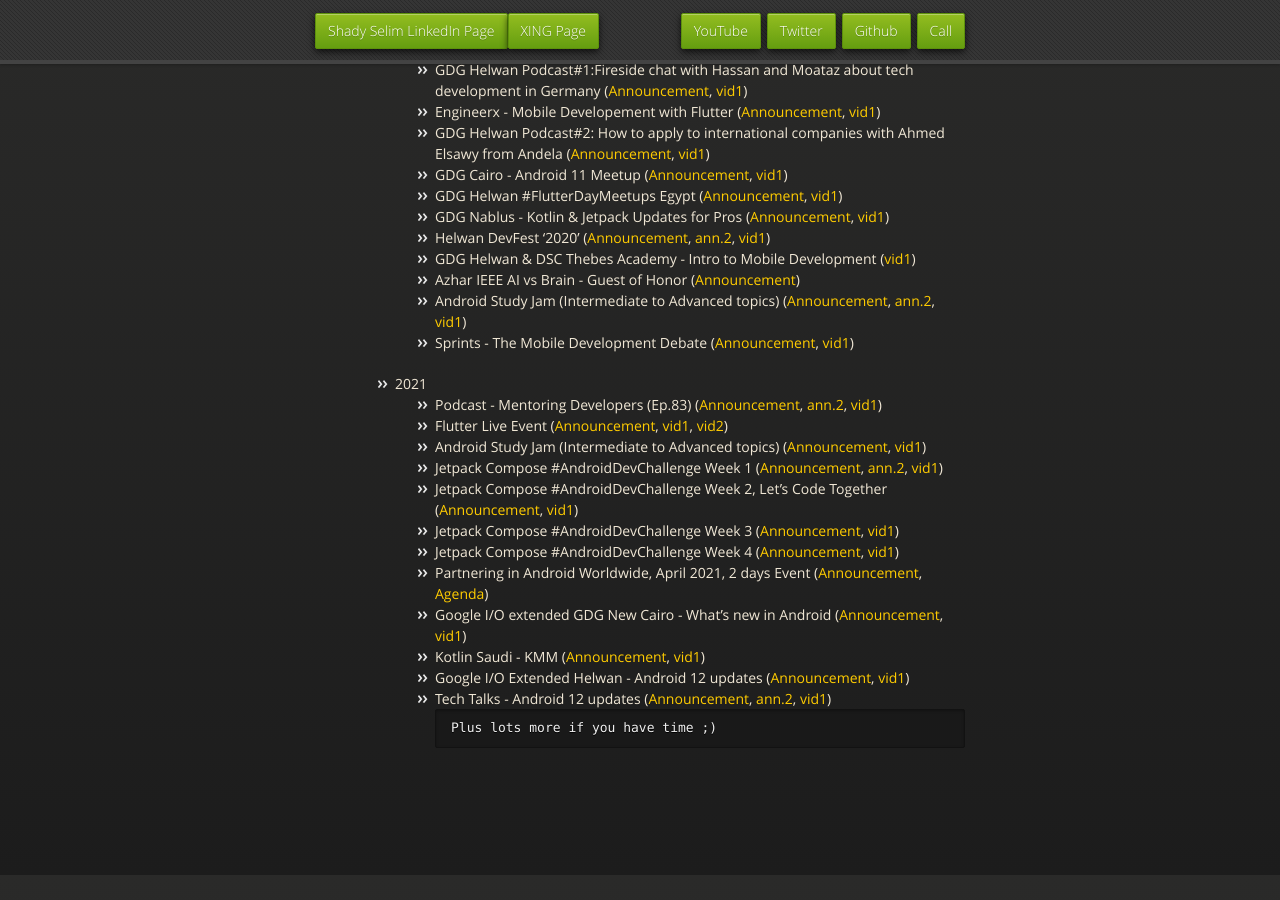
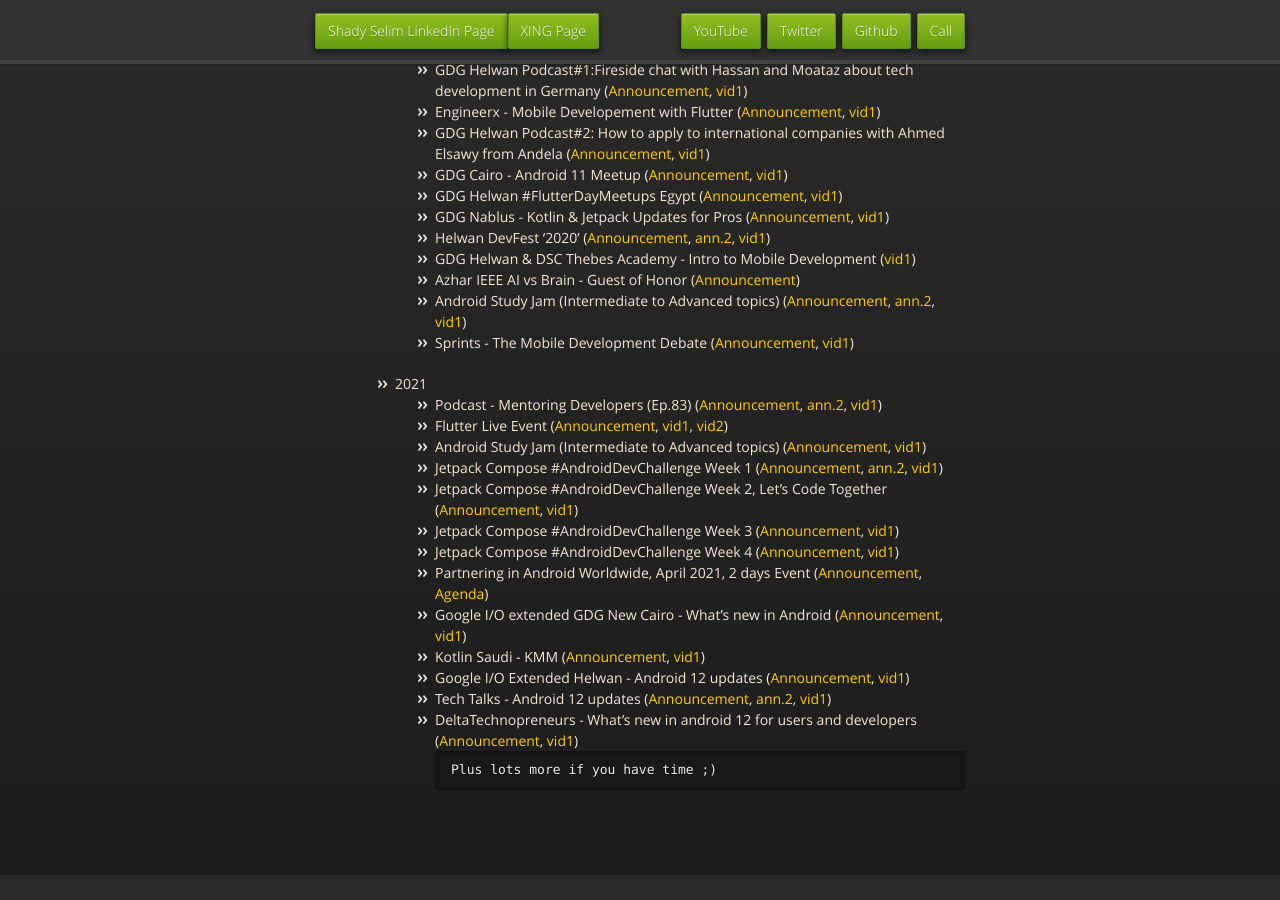
Before and after one commit to Shady-Selim/shady-selim.github.io, a Jekyll site: the page built from index.md, in a window 1280 px wide and 900 px high, scrolled down 6325 px. Built offline with Jekyll 4.4.1, drawn with Linux system fonts in a browser that asks for light colours; our own code applies the rules of GitHub Pages for plain Markdown files.

Commit message:
Update index.md

````diff
--- a/index.md
+++ b/index.md
@@ -256,6 +256,7 @@
     - Kotlin Saudi - KMM ([Announcement](https://twitter.com/KotlinSaudi/status/1397197874740482050), [vid1](https://youtu.be/zLJ2xYSFcmE))
     - Google I/O Extended Helwan - Android 12 updates ([Announcement](https://gdg.community.dev/events/details/google-gdg-helwan-presents-google-io-extended-helwan/), [vid1](https://youtu.be/Wm39ciCf4Gw))
     - Tech Talks - Android 12 updates ([Announcement](https://gdg.community.dev/events/details/google-gdg-helwan-presents-android-12-updates/), [ann.2](https://www.meetup.com/GDG-Helwan/events/280642882/), [vid1](https://youtu.be/D2B83PZtMc8))
+    - DeltaTechnopreneurs - What's new in android 12 for users and developers ([Announcement](https://web.facebook.com/DeltaTechnopreneurs/photos/a.241967595823227/4839005839452690/?type=3&theater), [vid1](https://web.facebook.com/DeltaTechnopreneurs/videos/whats-new-in-android-12-for-users-and-developers/1298544477329552))
 ```
 Plus lots more if you have time ;)
 ```
````
